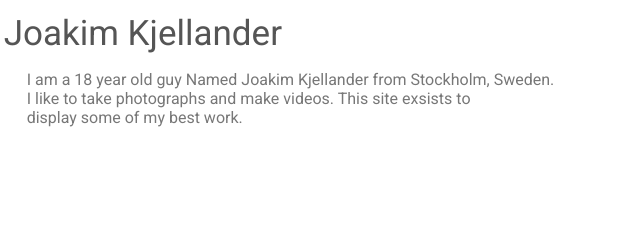
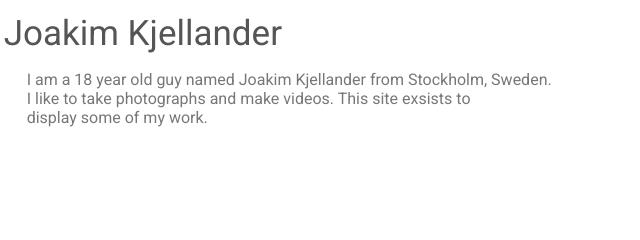
Before and after one commit to joxterboi/portfolio, a plain HTML site: page about.html in a window 1280 px wide. Shown: the part 517-757 px from the top of the page, 141-781 px from the left. Drawn offline with Linux system fonts and the light colour scheme.

Commit message:
Just some minor code cleenup

```diff
--- a/about.html
+++ b/about.html
@@ -25,7 +25,7 @@
 		<div class="infoContainer">
 			<div class="info">
 				<h1>Joakim Kjellander</h1>
-				<p>I am a 18 year old guy Named Joakim Kjellander from Stockholm, Sweden. <br> I like to take photographs and make videos. This site exsists to <br> display some of my best work.</p>
+				<p>I am a 18 year old guy named Joakim Kjellander from Stockholm, Sweden. <br> I like to take photographs and make videos. This site exsists to <br> display some of my work.</p>
 				<img src="bilder/aboutMe/mapOfStockholm.jpg" class="one-img">
 			</div>
 			<div class="info">
```
Also changed, not shown: script.js (+1 -8 lines).
